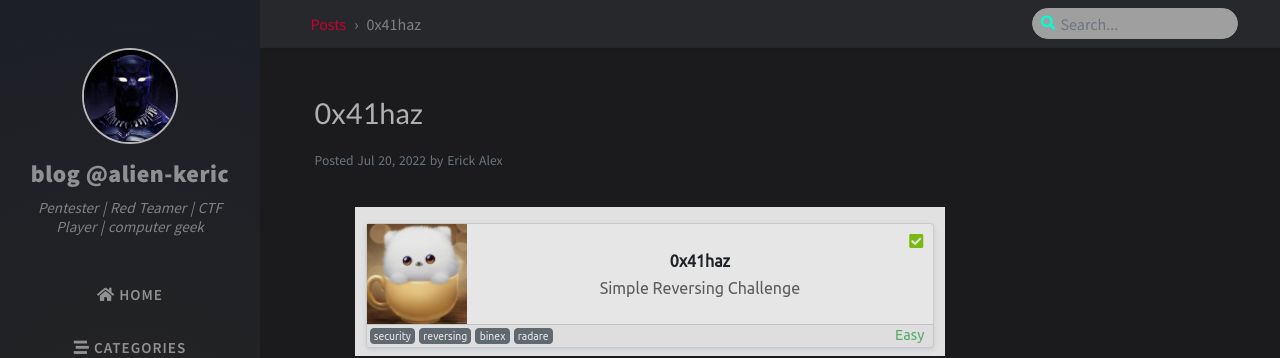
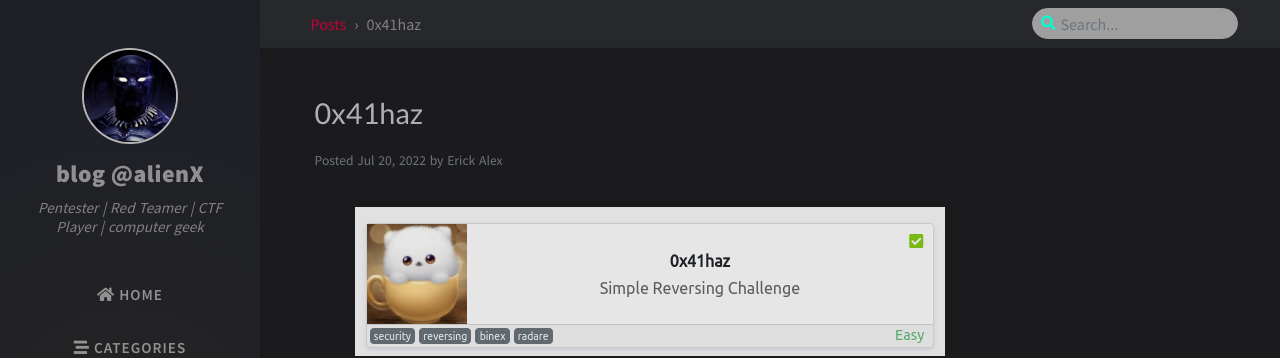
Before and after one commit to alien-keric/alien-keric.github.io, a Jekyll site: the page built from _posts/0x41haz/2022-07-20-0x41haz Simple Reversing Challenge.md, in a window 1280 px wide. Shown: the top 358 px of the page. Built offline with Jekyll 4.4.1, drawn with Linux system fonts in a browser that asks for light colours; nearby versions of some CDN libraries; comment, search, counter and statistics services are not loaded.

Commit message:
Update _config.yml

```diff
--- a/_config.yml
+++ b/_config.yml
@@ -7,7 +7,7 @@
 # jekyll-seo-tag settings › https://github.com/jekyll/jekyll-seo-tag/blob/master/docs/usage.md
 #--------------------------
 
-title: blog @alien-keric # the main title
+title: blog @alienX # the main title
 
 tagline: Pentester | Red Teamer | CTF Player | computer geek # it will display as the sub-title
 
```
